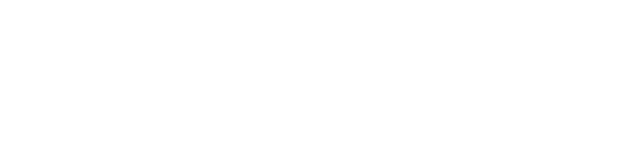
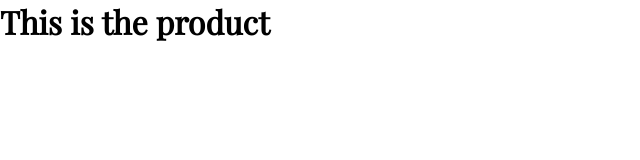
Before and after one commit to Leyi-Li/product-display-page, a plain HTML site: page index.html in a window 1280 px wide. Shown: the whole page, without its empty margins (0-640 px from the left). Drawn offline with nearby package versions, Linux system fonts and the light colour scheme.

Commit message:
import google font and set it as general font

```diff
--- a/index.html
+++ b/index.html
@@ -1 +1,15 @@
-<DOCTYPE! html>
+<!DOCTYPE html>
+<html lang="en">
+<head>
+    <meta charset="UTF-8">
+    <meta name="viewport" content="width=device-width, initial-scale=1.0">
+    <link rel="stylesheet" href="./style.css">
+    <link href="https://fonts.googleapis.com/css?family=Playfair+Display&display=swap" rel="stylesheet">
+    <title> Product Display </title>
+</head>
+<body>
+    <header>
+     <link rel="stylesheet" href="./style.css">
+        <h1>This is the product</h1>
+    </header>
+</body>
--- /dev/null
+++ b/style.css
@@ -0,0 +1,9 @@
+* {
+    margin: 0px;
+    padding: 0px;
+    box-sizing: border-box;
+}
+
+body {
+    font-family: 'Playfair Display', serif;
+}
```
